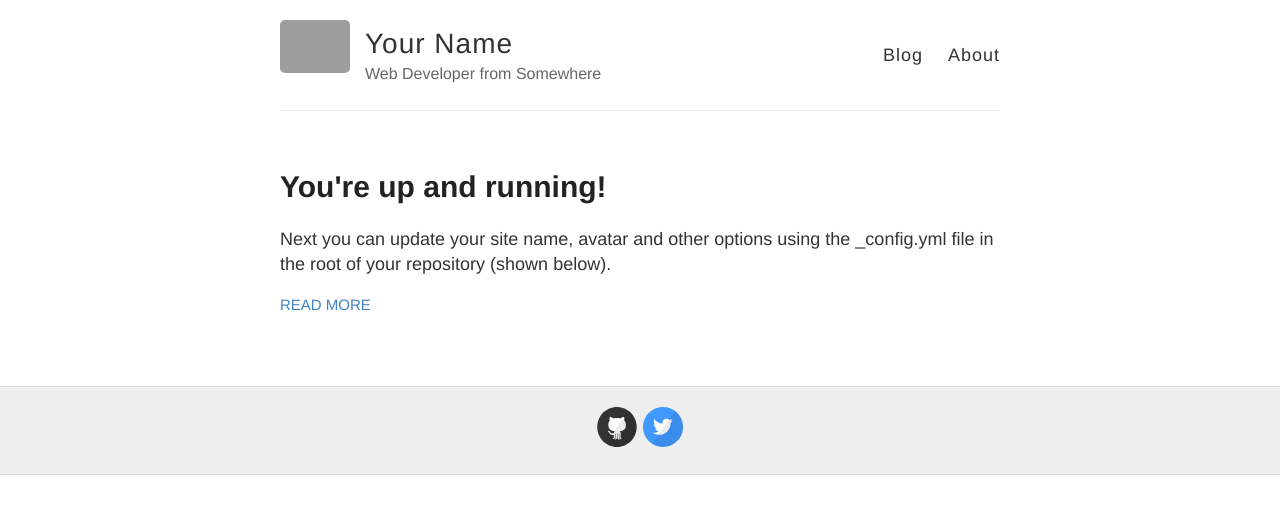
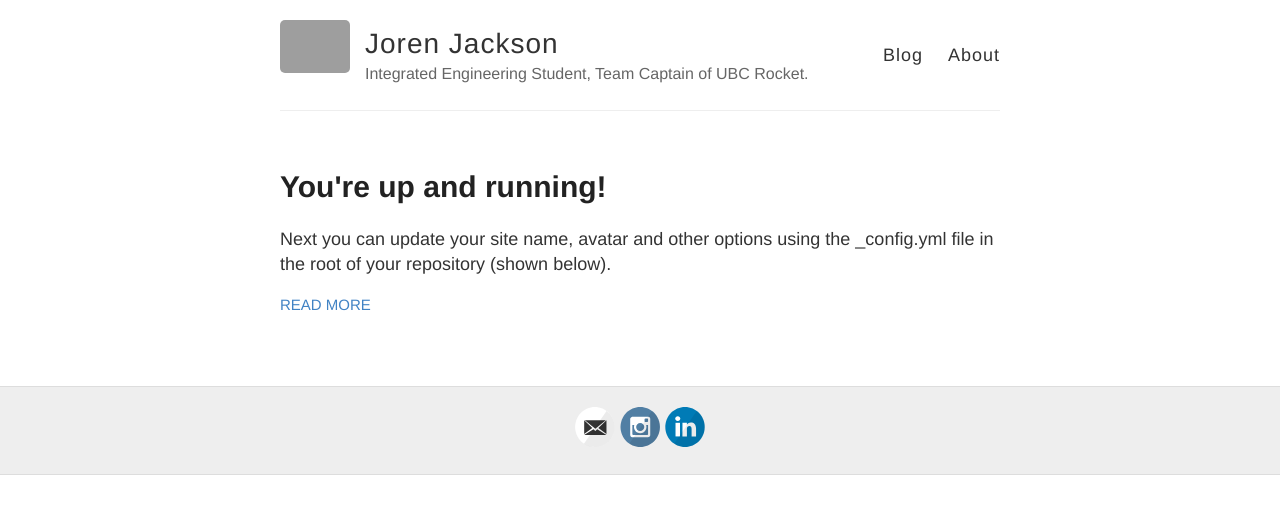
Before and after one commit to jorenj/jorenj.github.io, a Jekyll site: the page built from index.html, in a window 1280 px wide. Shown: the top 514 px of the page. Built offline with Jekyll 4.4.1, drawn with Linux system fonts in a browser that asks for light colours; some of the changed lines change nothing that is shown; grey boxes are pictures that could not be loaded.

Commit message:
Initial Update w/ my info

```diff
--- a/_config.yml
+++ b/_config.yml
@@ -1,15 +1,12 @@
-#
-# This file contains configuration flags to customize your site
-#
 
-# Name of your site (displayed in the header)
-name: Your Name
+# Site Name (in header)
+name: Joren Jackson
 
 # Short bio or description (displayed in the header)
-description: Web Developer from Somewhere
+description: Integrated Engineering Student, Team Captain of UBC Rocket.
 
 # URL of your avatar or profile pic (you could use your GitHub profile pic)
-avatar: https://raw.githubusercontent.com/barryclark/jekyll-now/master/images/jekyll-logo.png
+avatar: https://raw.githubusercontent.com/jorenj/jorenj.github.io/master/images/me_face.
 
 #
 # Flags below are optional
@@ -18,30 +15,26 @@ avatar: https://raw.githubusercontent.com/barryclark/jekyll-now/master/images/je
 # Includes an icon in the footer for each username you enter
 footer-links:
   dribbble:
-  email:
+  email: joren.jackson@gmail.com
   facebook:
   flickr:
-  github: barryclark/jekyll-now
-  instagram:
-  linkedin:
+  github:
+  instagram: https://www.instagram.com/joren_j8/
+  linkedin: https://www.linkedin.com/in/jorenj/
   pinterest:
-  rss: # just type anything here for a working RSS icon
-  twitter: jekyllrb
-  stackoverflow: # your stackoverflow profile, e.g. "users/50476/bart-kiers"
-  youtube: # channel/<your_long_string> or user/<user-name>
-  googleplus: # anything in your profile username that comes after plus.google.com/
+  rss:
+  twitter:
+  stackoverflow:
+  youtube:
+  googleplus:
 
 
-# Enter your Disqus shortname (not your username) to enable commenting on posts
-# You can find your shortname on the Settings page of your Disqus account
-disqus:
-
 # Enter your Google Analytics web tracking code (e.g. UA-2110908-2) to activate tracking
-google_analytics:
+google_analytics: UA-69818685-2
 
 # Your website URL (e.g. http://barryclark.github.io or http://www.barryclark.co)
 # Used for Sitemap.xml and your RSS feed
-url:
+url: http://jorenj.github.io
 
 # If you're hosting your site at a Project repository on GitHub pages
 # (http://yourusername.github.io/repository-name)
@@ -50,7 +43,7 @@ url:
 baseurl: ""
 
 #
-# !! You don't need to change any of the configuration flags below !!
+# !! Don't need to change any of the configuration flags below !!
 #
 
 permalink: /:title/
```
